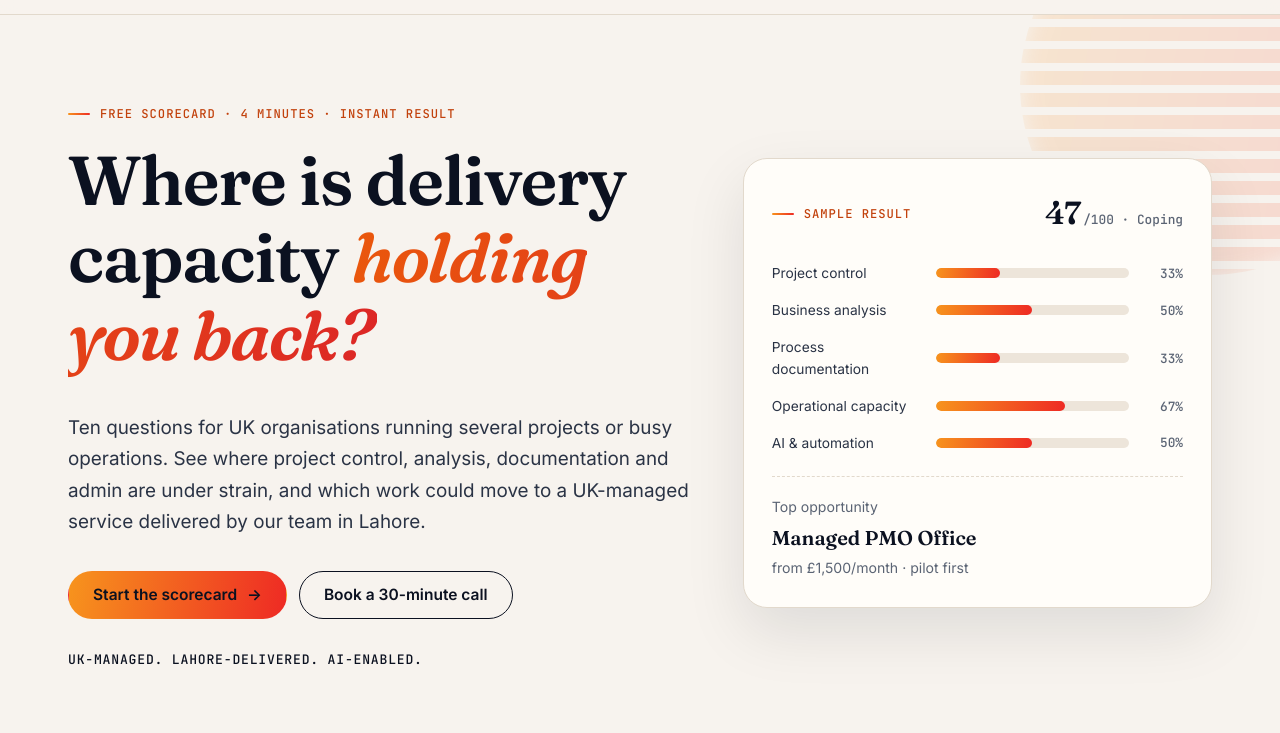
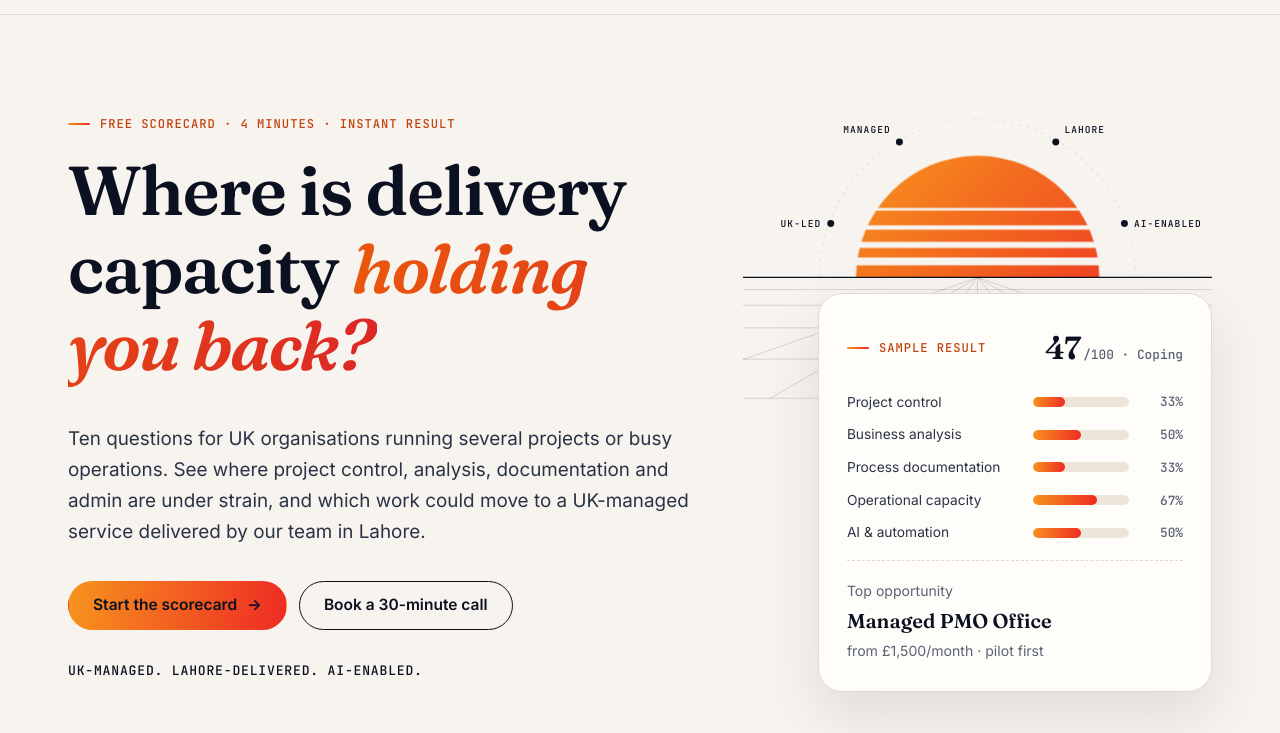
Before and after one commit to rauf-mushtaq/Bespoke.vista, a plain HTML site: page scorecard.html in a window 1280 px wide. Shown: the part 62-795 px from the top of the page. Drawn offline with Linux system fonts and the light colour scheme.

Commit message:
Bring the rising-sun horizon artwork into the scorecard hero
The sample-result card now floats over the horizon, with the four markers
relabelled UK-led, Managed, Lahore and AI-enabled to match the positioning.

Co-Authored-By: Claude Opus 5.5 <noreply@anthropic.com>
Claude-Session: https://claude.ai/code/session_01BuxeVbV43K59D3skVb1uW9

```diff
--- a/assets/css/styles.css
+++ b/assets/css/styles.css
@@ -574,7 +574,7 @@ a.card:hover { text-decoration: none; transform: translateY(-4px); box-shadow: v
 .sample-top { display: flex; justify-content: space-between; align-items: center; gap: 12px; flex-wrap: wrap; }
 .sample-score { font-family: var(--mono); font-size: .8rem; color: var(--muted); }
 .sample-score strong { font-family: var(--display); font-size: 2rem; color: var(--ink); font-weight: 600; margin-right: 2px; }
-.sample-card .bar-row { grid-template-columns: 150px 1fr 40px; font-size: .86rem; }
+.sample-card .bar-row { grid-template-columns: 172px 1fr 40px; font-size: .86rem; }
 .sample-foot { display: grid; gap: 2px; padding-top: 18px; border-top: 1px dashed var(--line); }
 .sample-foot strong { font-family: var(--display); font-size: 1.25rem; color: var(--ink); font-weight: 600; }
 @media (max-width: 900px) { .sc-hero .sample-card { order: 0; transform: none; margin-top: 12px; } }
@@ -628,3 +628,15 @@ a.card:hover { text-decoration: none; transform: translateY(-4px); box-shadow: v
 .result { scroll-margin-top: 100px; }
 .quiz .bar-row { grid-template-columns: 180px 1fr 44px; }
 @media (max-width: 520px) { .quiz .bar-row { grid-template-columns: 1fr 80px 40px; font-size: .86rem; } }
+
+/* Scorecard hero: horizon artwork with the sample result floating over it */
+.sc-hero::after { display: none; }
+.sc-art { position: relative; }
+.sc-art .horizon { width: 100%; }
+.sc-art .sample-card { margin: -108px 0 0 auto; width: 84%; }
+.sc-art .sample-card .bars { margin: 16px 0 !important; gap: 10px; }
+@media (max-width: 900px) {
+  .sc-art { max-width: 520px; margin: 8px auto 0; }
+  .sc-art .sample-card { margin-top: -76px; width: 92%; }
+}
+@media (max-width: 480px) { .sc-art .sample-card { margin-top: -60px; width: 100%; padding: 22px; } }
--- a/scorecard.html
+++ b/scorecard.html
@@ -54,6 +54,34 @@
           </div>
           <p class="tagline-strong">UK-managed. Lahore-delivered. AI-enabled.</p>
         </div>
+        <div class="sc-art">
+          <svg class="horizon" viewBox="-70 20 540 352" role="img" aria-hidden="true">
+            <defs>
+              <linearGradient id="sunG" x1="0" y1="0" x2="1" y2="1"><stop offset="0" stop-color="#F7941D"/><stop offset="1" stop-color="#EE2A24"/></linearGradient>
+              <clipPath id="above"><rect x="-50" y="-50" width="500" height="280"/></clipPath>
+              <mask id="stripes"><rect x="0" y="0" width="400" height="400" fill="#fff"/>
+                <rect x="0" y="150" width="400" height="3" fill="#000"/><rect x="0" y="170" width="400" height="5" fill="#000"/>
+                <rect x="0" y="189" width="400" height="7" fill="#000"/><rect x="0" y="207" width="400" height="9" fill="#000"/></mask>
+            </defs>
+            <g clip-path="url(#above)">
+              <circle class="ring" cx="200" cy="230" r="182"/>
+              <g class="sun" mask="url(#stripes)"><circle cx="200" cy="230" r="140" fill="url(#sunG)"/></g>
+            </g>
+            <line x1="-70" y1="230" x2="470" y2="230" stroke="#0B1120" stroke-width="1.5"/>
+            <g class="gridlines">
+              <line x1="200" y1="230" x2="-200" y2="370"/><line x1="200" y1="230" x2="-40" y2="370"/><line x1="200" y1="230" x2="90" y2="370"/>
+              <line x1="200" y1="230" x2="200" y2="370"/><line x1="200" y1="230" x2="310" y2="370"/><line x1="200" y1="230" x2="440" y2="370"/>
+              <line x1="200" y1="230" x2="600" y2="370"/>
+              <line x1="-70" y1="244" x2="470" y2="244"/><line x1="-70" y1="262" x2="470" y2="262"/><line x1="-70" y1="288" x2="470" y2="288"/>
+              <line x1="-70" y1="324" x2="470" y2="324"/><line x1="-70" y1="369" x2="470" y2="369"/>
+            </g>
+            <g font-family="JetBrains Mono, monospace" font-size="11" fill="#0B1120" letter-spacing="1.2">
+              <circle cx="31" cy="168" r="4" fill="#0B1120"/><text x="20" y="172" text-anchor="end">UK-LED</text>
+              <circle cx="110" cy="74" r="4" fill="#0B1120"/><text x="100" y="64" text-anchor="end">MANAGED</text>
+              <circle cx="290" cy="74" r="4" fill="#0B1120"/><text x="300" y="64">LAHORE</text>
+              <circle cx="369" cy="168" r="4" fill="#0B1120"/><text x="380" y="172">AI-ENABLED</text>
+            </g>
+          </svg>
         <div class="sample-card reveal" aria-label="Example of a scorecard result">
           <div class="sample-top"><span class="label" style="margin:0">Sample result</span><span class="sample-score"><strong>47</strong>/100 · Coping</span></div>
           <div class="bars" style="margin:22px 0">
@@ -64,6 +92,7 @@
               <div class="bar-row"><span>AI &amp; automation</span><div class="track"><div class="fill" style="width:50%"></div></div><span class="v">50%</span></div>
           </div>
           <div class="sample-foot"><span class="small muted">Top opportunity</span><strong>Managed PMO Office</strong><span class="small muted">from £1,500/month · pilot first</span></div>
+        </div>
         </div>
       </div>
     </section>
```
Also changed, not shown: 1 other file.
